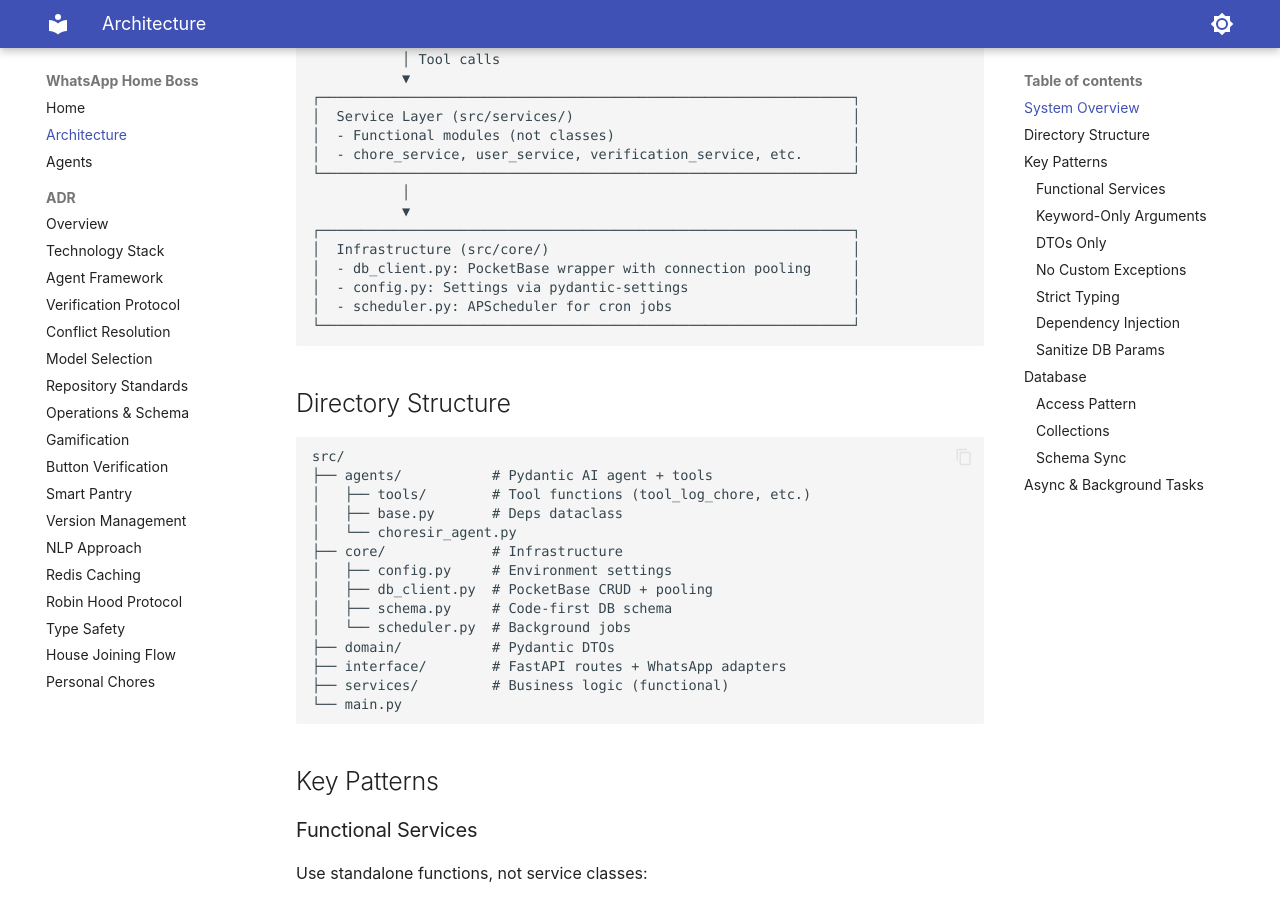
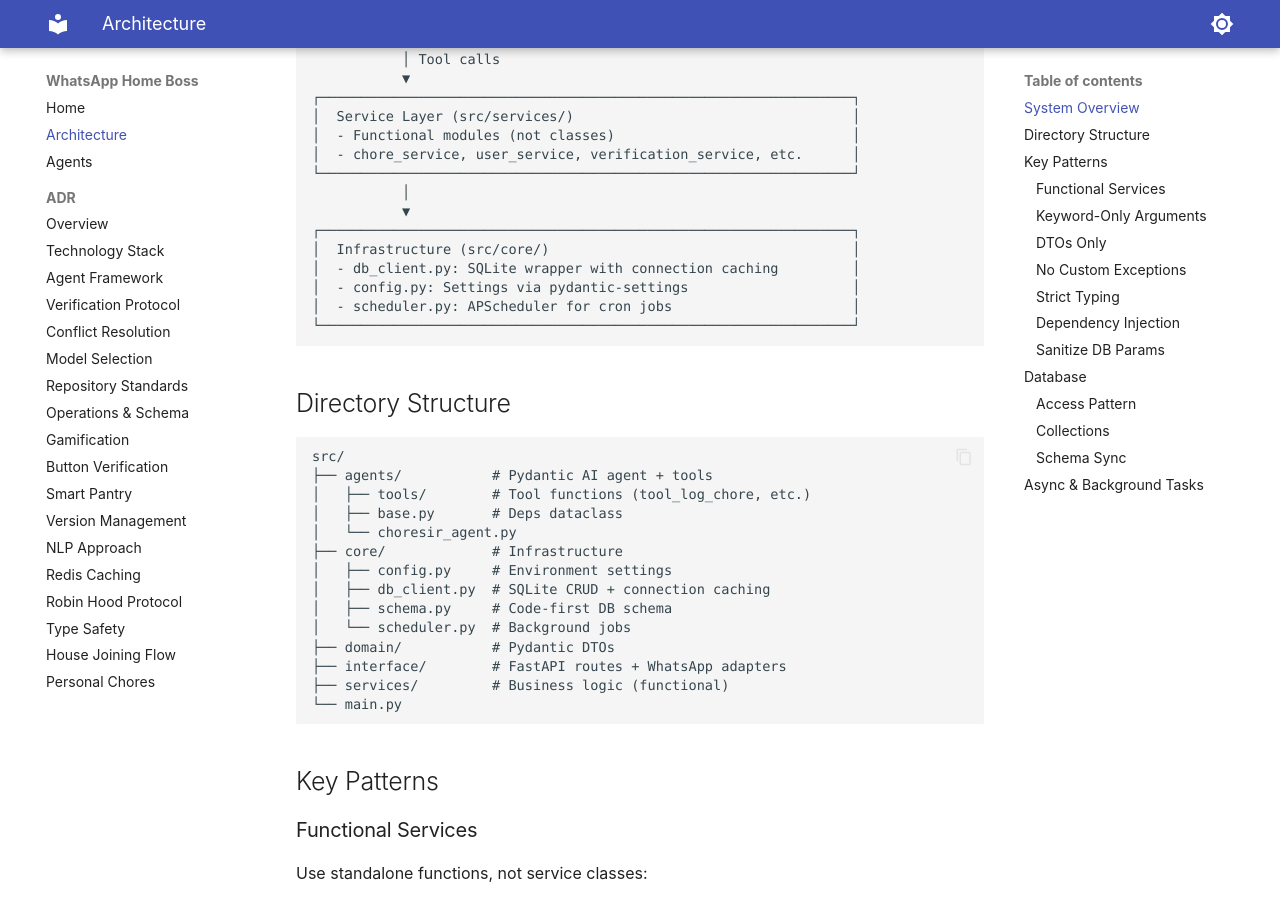
Before and after one commit to jackedney/choresir, an MkDocs documentation site: the page built from docs/architecture.md, in a window 1280 px wide and 900 px high, scrolled down 572 px. Built offline with MkDocs 1.6.1 and Material for MkDocs 9.7.7, drawn with Linux system fonts in a browser that asks for light colours; some of the changed text lies outside the part shown.

Commit message:
docs: remove all PocketBase references and update for SQLite-first architecture
- Update docs/index.md: change stack from "PocketBase (SQLite)" to "SQLite with aiosqlite"
- Update AGENTS.md: replace PocketBase references with SQLite throughout
- Update docs/architecture.md: change db_client descriptions from "PocketBase wrapper" to "SQLite wrapper"
- Update docs/agents.md: remove PocketBase from Deps structure
- Update .jules/sentinel.md: annotate historical PocketBase vulnerabilities and add migration note
- Rebuild site/ documentation from updated source files

The project now uses direct SQLite access via aiosqlite with connection caching,
removing the PocketBase dependency entirely.

Co-Authored-By: Claude Sonnet 4.5 <noreply@anthropic.com>

````diff
--- a/docs/architecture.md
+++ b/docs/architecture.md
@@ -34,7 +34,7 @@
            ▼
 ┌─────────────────────────────────────────────────────────────────┐
 │  Infrastructure (src/core/)                                     │
-│  - db_client.py: PocketBase wrapper with connection pooling     │
+│  - db_client.py: SQLite wrapper with connection caching         │
 │  - config.py: Settings via pydantic-settings                    │
 │  - scheduler.py: APScheduler for cron jobs                      │
 └─────────────────────────────────────────────────────────────────┘
@@ -50,7 +50,7 @@ src/
 │   └── choresir_agent.py
 ├── core/             # Infrastructure
 │   ├── config.py     # Environment settings
-│   ├── db_client.py  # PocketBase CRUD + pooling
+│   ├── db_client.py  # SQLite CRUD + connection caching
 │   ├── schema.py     # Code-first DB schema
 │   └── scheduler.py  # Background jobs
 ├── domain/           # Pydantic DTOs
@@ -109,7 +109,6 @@ Use `RunContext[Deps]` in tools, never global state:
 ```python
 @dataclass
 class Deps:
-    db: PocketBase
     user_id: str
     user_phone: str
     user_name: str
@@ -122,7 +121,7 @@ async def tool_log_chore(ctx: RunContext[Deps], params: LogChore) -> str:
 
 ### Sanitize DB Params
 
-Always use `sanitize_param()` for user input in PocketBase filters:
+Always use `sanitize_param()` for user input in db_client filter queries:
 
 ```python
 filter_query = f'phone = "{sanitize_param(user_phone)}"'
@@ -132,7 +131,7 @@ filter_query = f'phone = "{sanitize_param(user_phone)}"'
 
 ### Access Pattern
 
-Always use `src/core/db_client` functions, never import PocketBase directly:
+Always use `src/core/db_client` functions, never import aiosqlite directly:
 
 ```python
 from src.core import db_client
````
Also changed, not shown: .jules/sentinel.md (+10 -4 lines), AGENTS.md (+4 -4 lines), docs/agents.md (+1 -2 lines), docs/index.md (+2 -2 lines), site/404.html, site/agents/index.html, site/architecture/index.html, site/index.html, 1 other file.
